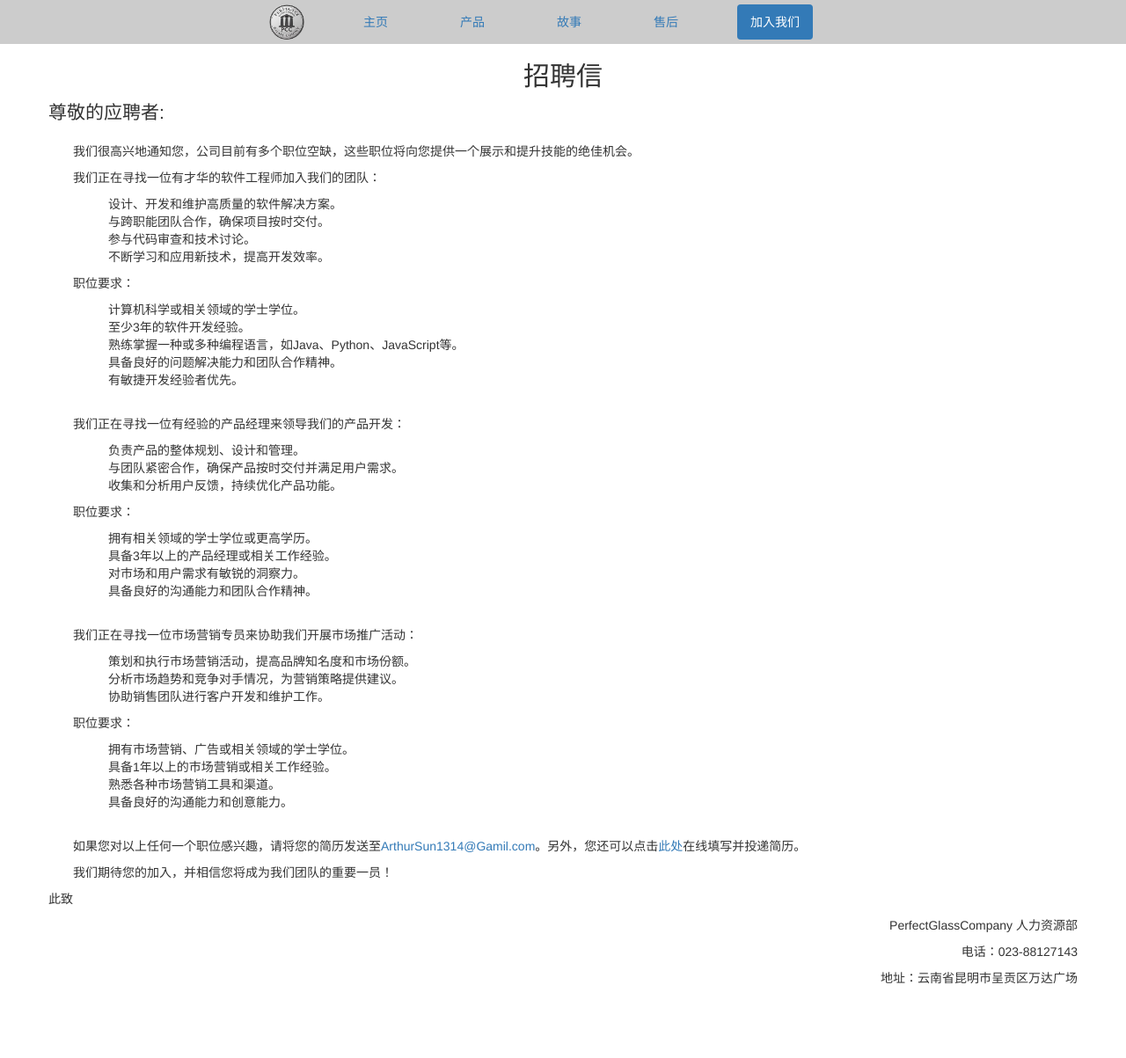
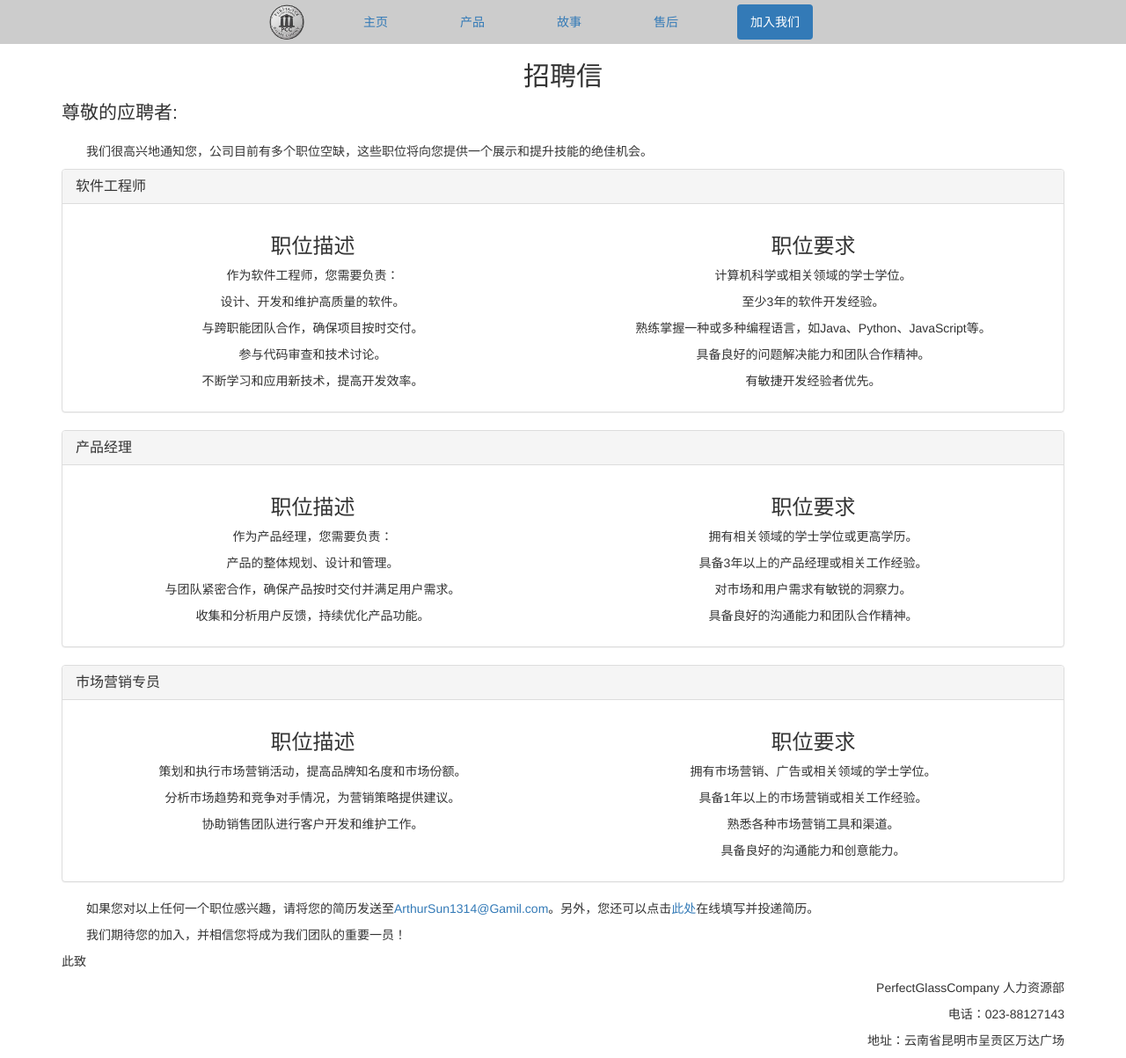
Before and after one commit to PerfectGlassCompany/PerfectGlassCompany.github.io, a Jekyll site: the page built from JoinUs.html, in a window 1280 px wide and 1203 px high. Shown: the whole window at 88% size. Built offline with Jekyll 4.4.1, drawn with Linux system fonts in a browser that asks for light colours; nearby versions of some CDN libraries.

Commit message:
WangBoWen

```diff
--- a/JoinUs.html
+++ b/JoinUs.html
@@ -3,61 +3,117 @@ title: JoinUs
 ---
 <!-- 招聘信内容 -->
 <div class="container mt-5">
-  <div class="row">
-      <div class="col-12">
     <h2 class="display-4 text-center" >招聘信</h2>
     <p class="lead">尊敬的应聘者:</p>
     <p style="text-indent: 2em;">我们很高兴地通知您，公司目前有多个职位空缺，这些职位将向您提供一个展示和提升技能的绝佳机会。</p>
-          <p style="text-indent: 2em;">我们正在寻找一位有才华的软件工程师加入我们的团队：</p>
-          <ul style="text-indent: 2em; list-style: none;">
-              <li>设计、开发和维护高质量的软件解决方案。</li>
-              <li>与跨职能团队合作，确保项目按时交付。</li>
-              <li>参与代码审查和技术讨论。</li>
-              <li>不断学习和应用新技术，提高开发效率。</li>
-          </ul>
-          <p style="text-indent: 2em;">职位要求：</p>
-          <ul style="text-indent: 2em; list-style: none;">
-              <li>计算机科学或相关领域的学士学位。</li>
-              <li>至少3年的软件开发经验。</li>
-              <li>熟练掌握一种或多种编程语言，如Java、Python、JavaScript等。</li>
-              <li>具备良好的问题解决能力和团队合作精神。</li>
-              <li>有敏捷开发经验者优先。</li>
-          </ul>
-          <br />
-          <p style="text-indent: 2em;">我们正在寻找一位有经验的产品经理来领导我们的产品开发：</p>
-          <ul style="text-indent: 2em; list-style: none;">
-              <li>负责产品的整体规划、设计和管理。</li>
-              <li>与团队紧密合作，确保产品按时交付并满足用户需求。</li>
-              <li>收集和分析用户反馈，持续优化产品功能。</li>
-          </ul>
-          <p style="text-indent: 2em;">职位要求：</p>
-          <ul style="text-indent: 2em; list-style: none;">
-              <li>拥有相关领域的学士学位或更高学历。</li>
-              <li>具备3年以上的产品经理或相关工作经验。</li>
-              <li>对市场和用户需求有敏锐的洞察力。</li>
-              <li>具备良好的沟通能力和团队合作精神。</li>
-          </ul>
-          <br />
-          <p style="text-indent: 2em;">我们正在寻找一位市场营销专员来协助我们开展市场推广活动：</p>
-          <ul style="text-indent: 2em; list-style: none;">
-              <li>策划和执行市场营销活动，提高品牌知名度和市场份额。</li>
-              <li>分析市场趋势和竞争对手情况，为营销策略提供建议。</li>
-              <li>协助销售团队进行客户开发和维护工作。</li>
-          </ul>
-          <p style="text-indent: 2em;">职位要求：</p>
-          <ul style="text-indent: 2em; list-style: none;">
-              <li>拥有市场营销、广告或相关领域的学士学位。</li>
-              <li>具备1年以上的市场营销或相关工作经验。</li>
-              <li>熟悉各种市场营销工具和渠道。</li>
-              <li>具备良好的沟通能力和创意能力。</li>
-          </ul>
-          <br />
-          <p style="text-indent: 2em;">如果您对以上任何一个职位感兴趣，请将您的简历发送至<a href="ArthurSun1314@Gamil.com">ArthurSun1314@Gamil.com</a>。另外，您还可以点击<a href="liveResumeSubmission.html">此处</a>在线填写并投递简历。</p>
+    <div class="panel panel-default">
+        <div class="panel-heading">
+            <h3 class="panel-title">
+                软件工程师
+            </h3>
+        </div>
+        <div class="panel-body">
+            <div class="row mb-7">
+                <div class="col-md-6 text-center">
+                    <div class="card mb-6 shadow-sm">
+                        <div class="card-body">
+                            <h3 class="card-title">职位描述</h3>
+                            <p class="card-text">作为软件工程师，您需要负责：</p>
+                            <p class="card-text">设计、开发和维护高质量的软件。</p>
+                            <p class="card-text">与跨职能团队合作，确保项目按时交付。</p>
+                            <p class="card-text">参与代码审查和技术讨论。</p>
+                            <p class="card-text">不断学习和应用新技术，提高开发效率。</p>
+                        </div>
+                    </div>
+                </div>
+                <div class="col-md-6 text-center">
+                    <div class="card mb-6 shadow-sm">
+                        <div class="card-body">
+                            <h3 class="card-title">职位要求</h3>
+                            <p class="card-text">计算机科学或相关领域的学士学位。</p>
+                            <p class="card-text">至少3年的软件开发经验。</p>
+                            <p class="card-text">熟练掌握一种或多种编程语言，如Java、Python、JavaScript等。</p>
+                            <p class="card-text">具备良好的问题解决能力和团队合作精神。</p>
+                            <p class="card-text">有敏捷开发经验者优先。</p>
+                        </div>
+                    </div>
+                </div>
+            </div>
+        </div>
+    </div>
+
+    <div class="panel panel-default">
+        <div class="panel-heading">
+            <h3 class="panel-title">
+                产品经理
+            </h3>
+        </div>
+        <div class="panel-body">
+            <div class="row mb-7">
+                <div class="col-md-6 text-center">
+                    <div class="card mb-6 shadow-sm">
+                        <div class="card-body">
+                            <h3 class="card-title">职位描述</h3>
+                            <p class="card-text">作为产品经理，您需要负责：</p>
+                            <p class="card-text">产品的整体规划、设计和管理。</p>
+                            <p class="card-text">与团队紧密合作，确保产品按时交付并满足用户需求。</p>
+                            <p class="card-text">收集和分析用户反馈，持续优化产品功能。</p>
+                        </div>
+                    </div>
+                </div>
+                <div class="col-md-6 text-center">
+                    <div class="card mb-6 shadow-sm">
+                        <div class="card-body">
+                            <h3 class="card-title">职位要求</h3>
+                            <p class="card-text">拥有相关领域的学士学位或更高学历。</p>
+                            <p class="card-text">具备3年以上的产品经理或相关工作经验。</p>
+                            <p class="card-text">对市场和用户需求有敏锐的洞察力。</p>
+                            <p class="card-text">具备良好的沟通能力和团队合作精神。</p>
+                        </div>
+                    </div>
+                </div>
+            </div>
+        </div>
+    </div>
+
+    <div class="panel panel-default">
+        <div class="panel-heading">
+            <h3 class="panel-title">
+                市场营销专员
+            </h3>
+        </div>
+        <div class="panel-body">
+            <div class="row mb-7">
+                <div class="col-md-6 text-center">
+                    <div class="card mb-6 shadow-sm">
+                        <div class="card-body">
+                            <h3 class="card-title">职位描述</h3>
+                            <p class="card-text">策划和执行市场营销活动，提高品牌知名度和市场份额。</p>
+                            <p class="card-text">分析市场趋势和竞争对手情况，为营销策略提供建议。</p>
+                            <p class="card-text">协助销售团队进行客户开发和维护工作。</p>
+                        </div>
+                    </div>
+                </div>
+                <div class="col-md-6 text-center">
+                    <div class="card mb-6 shadow-sm">
+                        <div class="card-body">
+                            <h3 class="card-title">职位要求</h3>
+                            <p class="card-text">拥有市场营销、广告或相关领域的学士学位。</p>
+                            <p class="card-text">具备1年以上的市场营销或相关工作经验。</p>
+                            <p class="card-text">熟悉各种市场营销工具和渠道。</p>
+                            <p class="card-text">具备良好的沟通能力和创意能力。</p>
+                        </div>
+                    </div>
+                </div>
+            </div>
+        </div>
+    </div>
+
+    <p style="text-indent: 2em;">如果您对以上任何一个职位感兴趣，请将您的简历发送至<a href="mailto:ArthurSun1314@Gamil.com">ArthurSun1314@Gamil.com</a>。另外，您还可以点击<a href="liveResumeSubmission.html">此处</a>在线填写并投递简历。</p>
     <p style="text-indent: 2em;">我们期待您的加入，并相信您将成为我们团队的重要一员！</p>
     <p>此致</p>
     <p style="text-align: right;">PerfectGlassCompany 人力资源部</p>
     <p style="text-align: right;">电话：023-88127143</p>
     <p style="text-align: right;">地址：云南省昆明市呈贡区万达广场</p>
+
 </div>
-  </div>
-</div>
```
Lines whose indentation alone changed are shown as unchanged.
